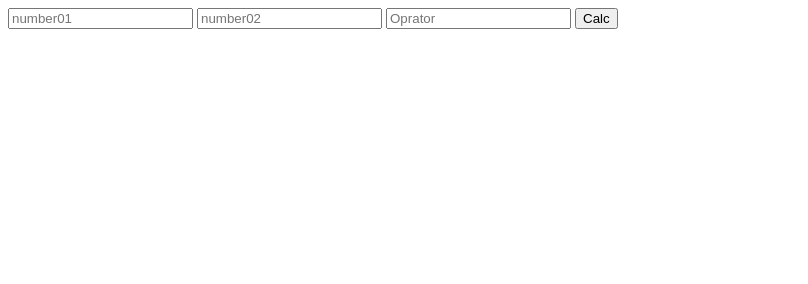
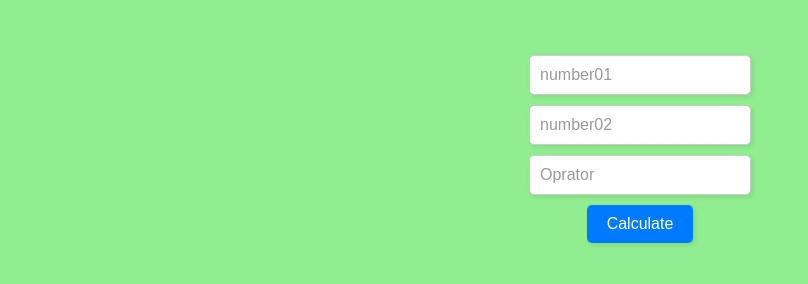
Before and after one commit to SayuruDilina/Calculator, a plain HTML site: page index.html in a window 1280 px wide. Shown: the whole page, without its empty margins (0-808 px from the left). Drawn offline with Linux system fonts and the light colour scheme.

Commit message:
second commit

```diff
--- a/index.html
+++ b/index.html
@@ -3,15 +3,17 @@
 <head>
     <meta charset="UTF-8">
     <meta name="viewport" content="width=device-width, initial-scale=1.0">
-    <title>Document</title>
+    <title>Calculator</title>
+    <link rel="stylesheet" href="style.css">
 </head>
 <body>
     <input type="text" placeholder="number01" id="number01" >
     <input type="text" placeholder="number02" id="number02" >
     <input type="text" placeholder="Oprator" id="oprator">
-    <input type="button" value="Calc" id="btn" onclick="calc()">
+
+
+    <input type="button" value="Calculate" id="btn" onclick="calc()">
     <label for="" id="Output"></label>
-
 
 
 
--- /dev/null
+++ b/style.css
@@ -0,0 +1,48 @@
+body {
+    font-family: Arial, sans-serif;
+    display: flex;
+    flex-direction: column;
+    align-items: center;
+    margin-top: 50px;
+    background-color: lightgreen;
+    color: #333;
+}
+
+input[type="text"] {
+    margin: 5px;
+    padding: 10px;
+    font-size: 16px;
+    width: 200px;
+    border: 1px solid #ccc;
+    border-radius: 5px;
+    box-shadow: 2px 2px 5px rgba(0, 0, 0, 0.1);
+}
+
+input[type="text"]::placeholder {
+    color: #999;
+}
+
+input[type="button"] {
+    margin: 5px;
+    padding: 10px 20px;
+    font-size: 16px;
+    background-color: #007bff;
+    color: #fff;
+    border: none;
+    border-radius: 5px;
+    cursor: pointer;
+    box-shadow: 2px 2px 5px rgba(0, 0, 0, 0.1);
+    transition: background-color 0.3s ease;
+}
+
+input[type="button"]:hover {
+    background-color: #0056b3;
+}
+
+label#Output {
+    display: block;
+    margin-top: 20px;
+    font-size: 18px;
+    font-weight: bold;
+    color: #007bff;
+}
```
